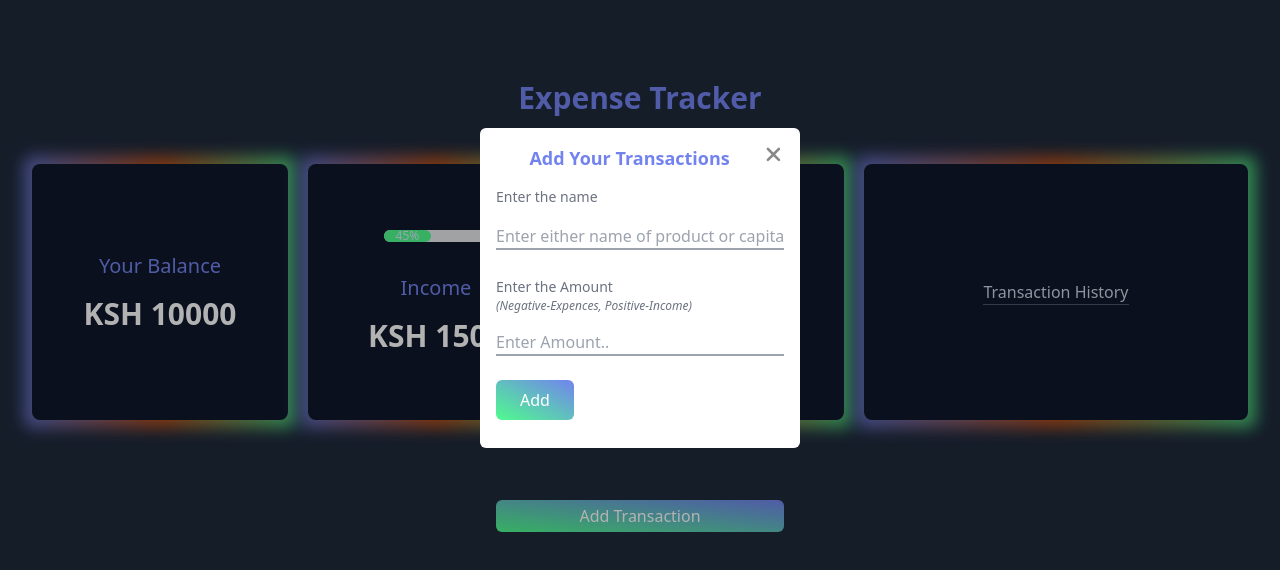
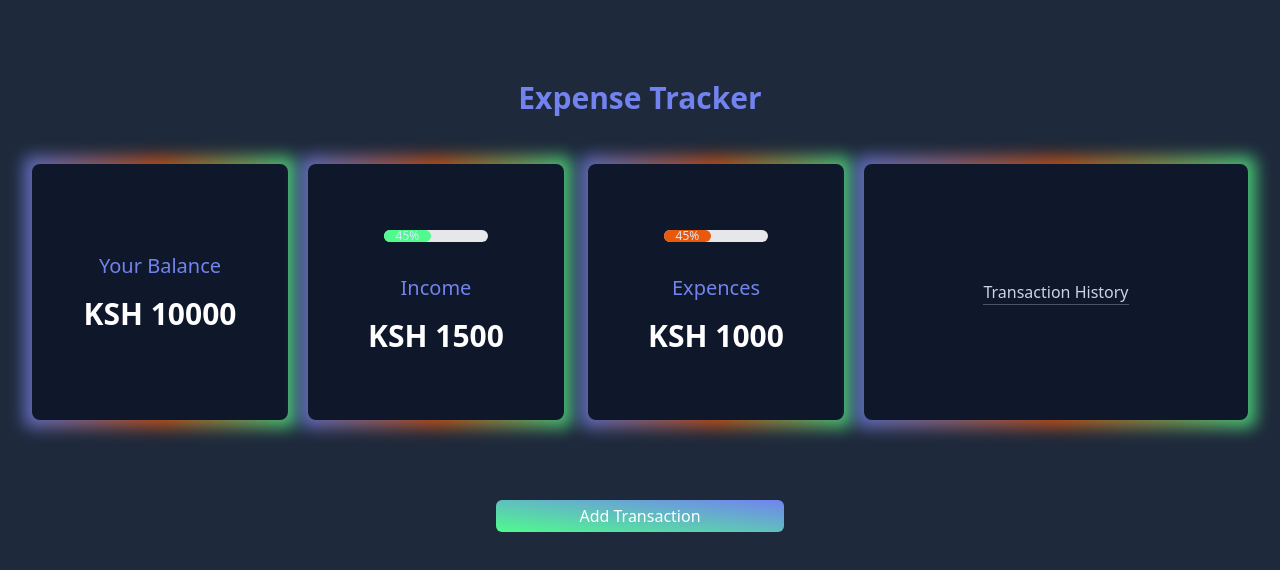
Before and after one commit to Paulhakeem/Budget-app, a Nuxt app: page /Home in a window 1280 px wide. Shown: the top 570 px of the page. Built offline with nearby package versions, Linux system fonts and the light colour scheme.

Commit message:
adding modal  form to allow user to enter there details

```diff
--- a/components/Balance.vue
+++ b/components/Balance.vue
@@ -31,20 +31,8 @@
         </div>
       </div>
     </div>
-
-    <div class="text-center mt-20">
-      <button
-      @click="useExpense.toggleModal"
-        class="bg-gradient-to-bl from-[#7283ef] to-[#4ffb8d] text-white rounded-md px-2 py-1 w-72"
-      >
-        Add Transaction
-      </button>
-    </div>
   </div>
 </template>
 
 <script setup>
-import {useExpenseStore} from '~/store/main.js'
-
-const useExpense = useExpenseStore()
 </script>
--- a/components/TransactionModal.vue
+++ b/components/TransactionModal.vue
@@ -1,17 +1,27 @@
 <script setup>
 
+defineEmits(['close-modal'])
+defineProps({
+ modalActive: {
+    type: Boolean,
+    default: false
+  }
+})
 </script>
 <template>
-  <transition>
-    <div
+  <transition name="modal-outer">
+    <div v-show="modalActive"
       class="absolute w-full z-50 bg-black bg-opacity-30 h-screen top-0 left-0 flex justify-center px-8"
     >
       <transition name="modal-inner">
-        <div class="p-4 bg-white self-start mt-32 w-80 rounded-md h-80">
-            <iconsCloseMenu/>
+        <div v-if="modalActive"
+        class="p-4 bg-white self-start mt-32 w-80 rounded-md h-80">
+            <iconsCloseMenu @click="$emit('close-modal')"/>
+            <!-- <div class="float-right">
+               <svg @click="$emits('close-modal')"
+               xmlns="http://www.w3.org/2000/svg" width="32" height="32" viewBox="0 0 1024 1024"><path fill="#888888" d="M195.2 195.2a64 64 0 0 1 90.496 0L512 421.504L738.304 195.2a64 64 0 0 1 90.496 90.496L602.496 512L828.8 738.304a64 64 0 0 1-90.496 90.496L512 602.496L285.696 828.8a64 64 0 0 1-90.496-90.496L421.504 512L195.2 285.696a64 64 0 0 1 0-90.496z"/></svg>
+            </div> -->
             <slot />
-          <div class="">
-          </div>
         </div>
       </transition>
     </div>
--- a/nuxt.config.ts
+++ b/nuxt.config.ts
@@ -11,10 +11,12 @@ export default defineNuxtConfig({
     pinia: "/node_modules/@pinia/nuxt/node_modules/pinia/dist/pinia.mjs"
   },
   css: ['~/assets/main.css'],
+  ssr: false,
   postcss: {
     plugins: {
       tailwindcss: {},
       autoprefixer: {},
     },
   },
+
 })
--- a/pages/Home.vue
+++ b/pages/Home.vue
@@ -5,10 +5,8 @@
     </div>
     <Balance />
     <div>
-
       <!-- modal -->
-      <transaction-modal
-      :modalActive="modalActive">
+      <transaction-modal :modalActive="modalActive" @close-modal="toggleModal">
         <div class="text-lg text-center text-gray-800 font-semibold">
           <h1 class="text-[#7283ef]">Add Your Transactions</h1>
         </div>
@@ -45,10 +43,22 @@
         </form>
       </transaction-modal>
     </div>
+
+    <div class="text-center mt-20">
+      <button
+        @click="toggleModal"
+        class="bg-gradient-to-bl from-[#7283ef] to-[#4ffb8d] text-white rounded-md px-2 py-1 w-72"
+      >
+        Add Transaction
+      </button>
+    </div>
   </div>
 </template>
 
 <script setup>
-import { useExpenseStore } from '~/store/main.js'
-const useExpense = useExpenseStore()
+const modalActive = ref(null);
+
+const toggleModal = () => {
+  modalActive.value = !modalActive.value;
+};
 </script>
--- a/store/main.js
+++ b/store/main.js
@@ -1,11 +1,5 @@
 import { defineStore } from "pinia";
 
 export const useExpenseStore = defineStore("expense", () => {
-  const modalActive = ref(null);
 
-  const toggleModal = () => {
-    modalActive.value = !modalActive.value;
-  }
-
-  return {modalActive, toggleModal}
 });
```
